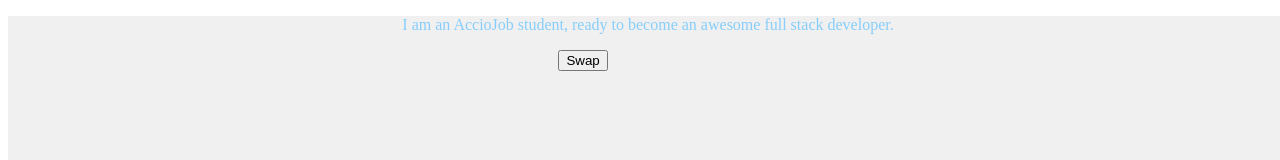
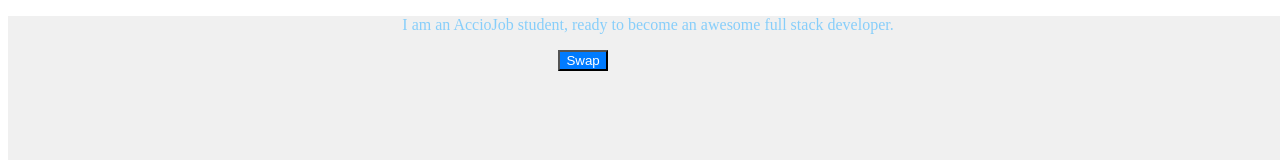
Before and after one commit to acciojob/dark-theme-Adarsh4775, a website: page main.html in a window 1280 px wide. Shown: the top 160 px of the page. Drawn offline with Linux system fonts and the light colour scheme.

Commit message:
created a submission

```diff
--- a/main.html
+++ b/main.html
@@ -12,7 +12,7 @@
       <p id="ptag">
         I am an AccioJob student, ready to become an awesome full stack developer.
      </p>
-      <button id ="swap" class="button-day" class="button-night">Swap</button>
+      <button id ="swap" class="button_day" >Swap</button>
     </main>
     <script src="./script.js"></script>
   </body>
```
